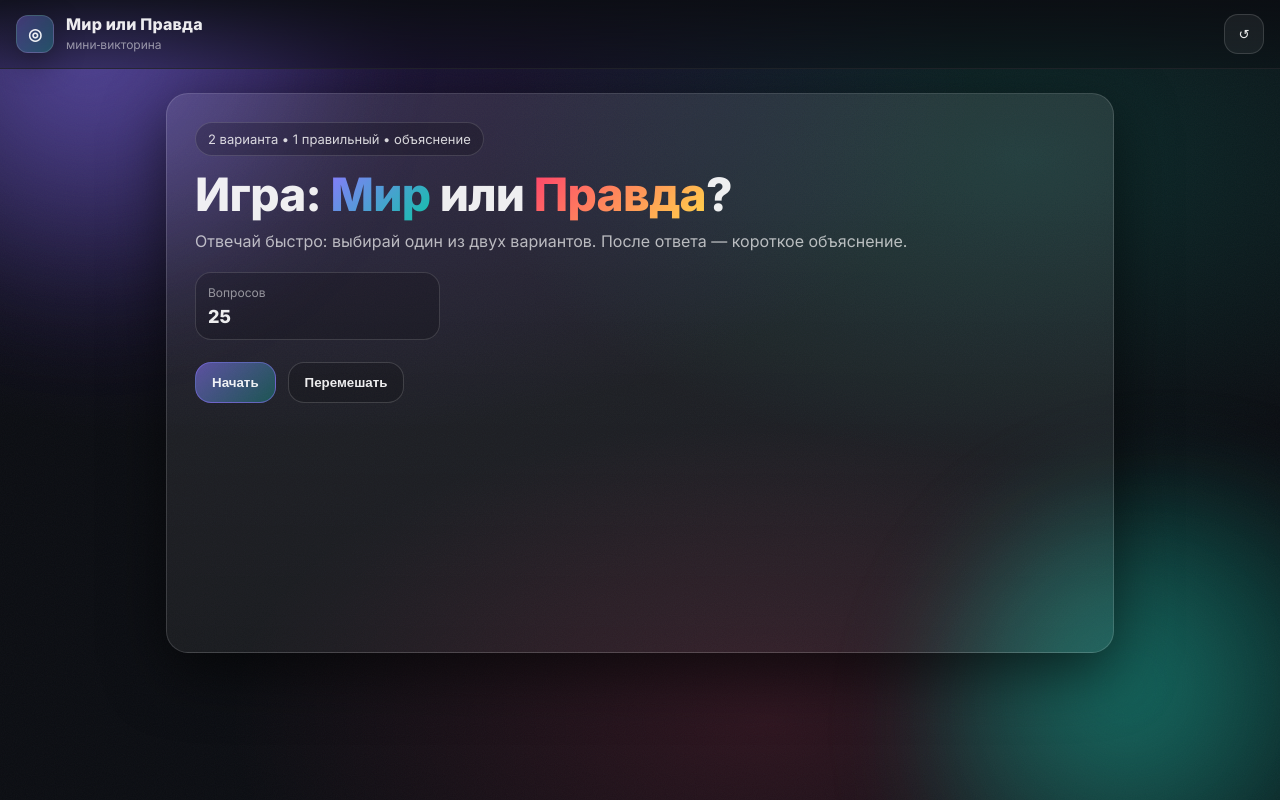
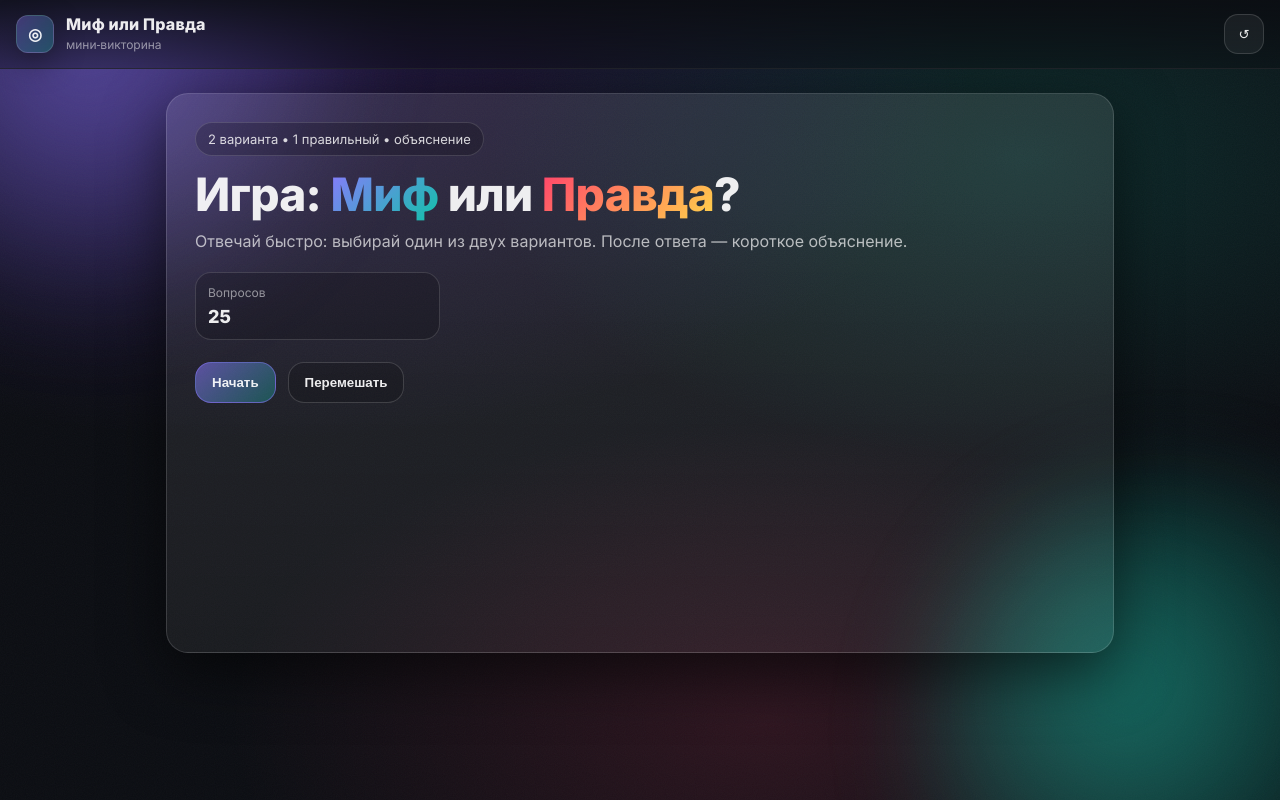
Before and after one commit to AlekseyKokovin/history_project, a plain HTML site: page index.html in a window 1280 px wide. Drawn offline with Linux system fonts and the light colour scheme.

Commit message:
Add GitHub Pages quiz

```diff
--- a/app.js
+++ b/app.js
@@ -220,7 +220,7 @@
 
   function copyResult() {
     const total = state.questions.length || 0;
-    const text = `Мой результат в “Мир или Правда”: ${state.score}/${total}`;
+    const text = `Мой результат в “Миф или Правда”: ${state.score}/${total}`;
     if (navigator.clipboard && navigator.clipboard.writeText) {
       navigator.clipboard.writeText(text).then(() => {
         btnShare.textContent = "Скопировано!";
--- a/index.html
+++ b/index.html
@@ -5,10 +5,10 @@
     <meta name="viewport" content="width=device-width, initial-scale=1" />
     <meta
       name="description"
-      content="Мини-игра-викторина: Мир или Правда? Выбирай один из двух вариантов и смотри объяснение."
+      content="Мини-игра-викторина: Миф или Правда? Выбирай один из двух вариантов и смотри объяснение."
     />
     <meta name="theme-color" content="#0b0d12" />
-    <title>Мир или Правда — мини‑викторина</title>
+    <title>Миф или Правда — мини‑викторина</title>
 
     <link rel="icon" href="favicon.svg" type="image/svg+xml" />
     <link rel="preconnect" href="https://fonts.googleapis.com" />
@@ -31,7 +31,7 @@
       <div class="brand">
         <div class="brand__logo" aria-hidden="true">◎</div>
         <div class="brand__text">
-          <div class="brand__title">Мир или Правда</div>
+          <div class="brand__title">Миф или Правда</div>
           <div class="brand__subtitle">мини‑викторина</div>
         </div>
       </div>
@@ -48,7 +48,7 @@
         <div class="screen screen--active" id="screenStart">
           <div class="hero">
             <div class="pill">2 варианта • 1 правильный • объяснение</div>
-            <h1 class="hero__title">Игра: <span class="grad">Мир</span> или <span class="grad2">Правда</span>?</h1>
+            <h1 class="hero__title">Игра: <span class="grad">Миф</span> или <span class="grad2">Правда</span>?</h1>
             <p class="hero__desc">
               Отвечай быстро: выбирай один из двух вариантов. После ответа — короткое объяснение.
             </p>
```
